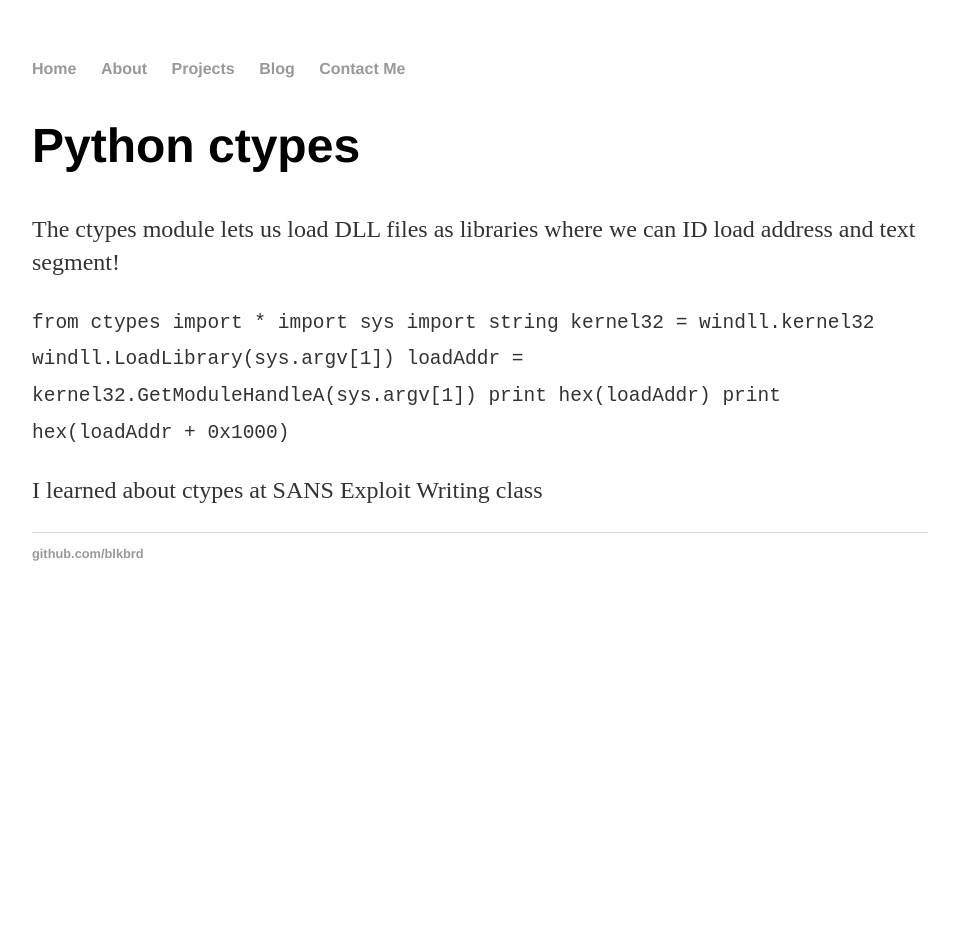
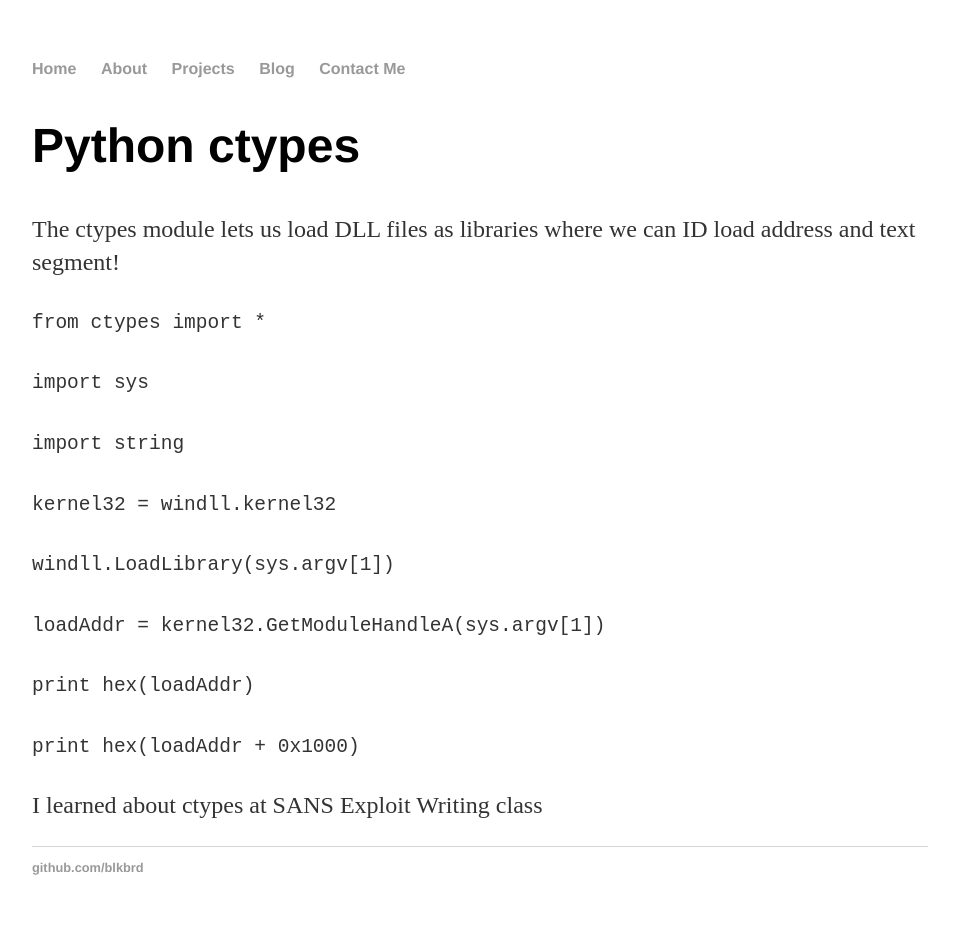
Before and after one commit to blkbrd/blkbrd.github.io, a Jekyll site: the page built from _posts/2018-10-17-Python-Ctypes.md, in a window 1280 px wide. Shown: the whole page, without its empty margins (160-1119 px from the left). Built offline with Jekyll 4.4.1, drawn with Linux system fonts in a browser that asks for light colours; before the commit the page ends 900 px from its top, so only the background shows below that.

Commit message:
Update 2018-10-17-Python-Ctypes.md

```diff
--- a/_posts/2018-10-17-Python-Ctypes.md
+++ b/_posts/2018-10-17-Python-Ctypes.md
@@ -9,24 +9,31 @@ The ctypes module lets us load DLL files as libraries where we can ID load addre
 <code>
   from ctypes import *
 </code>
+  <p>
 <code>
   import sys
 </code>
+    <p>
 <code>
   import string
 </code>
+      <p><p>
 <code>
   kernel32 = windll.kernel32
 </code>
+        <p>
 <code>
   windll.LoadLibrary(sys.argv[1])
 </code>
+          <p>
 <code>
   loadAddr = kernel32.GetModuleHandleA(sys.argv[1])
 </code>
+            <p>
 <code>
   print hex(loadAddr)
 </code>
+              <p>
 <code>
   print hex(loadAddr + 0x1000)
 </code>
```
